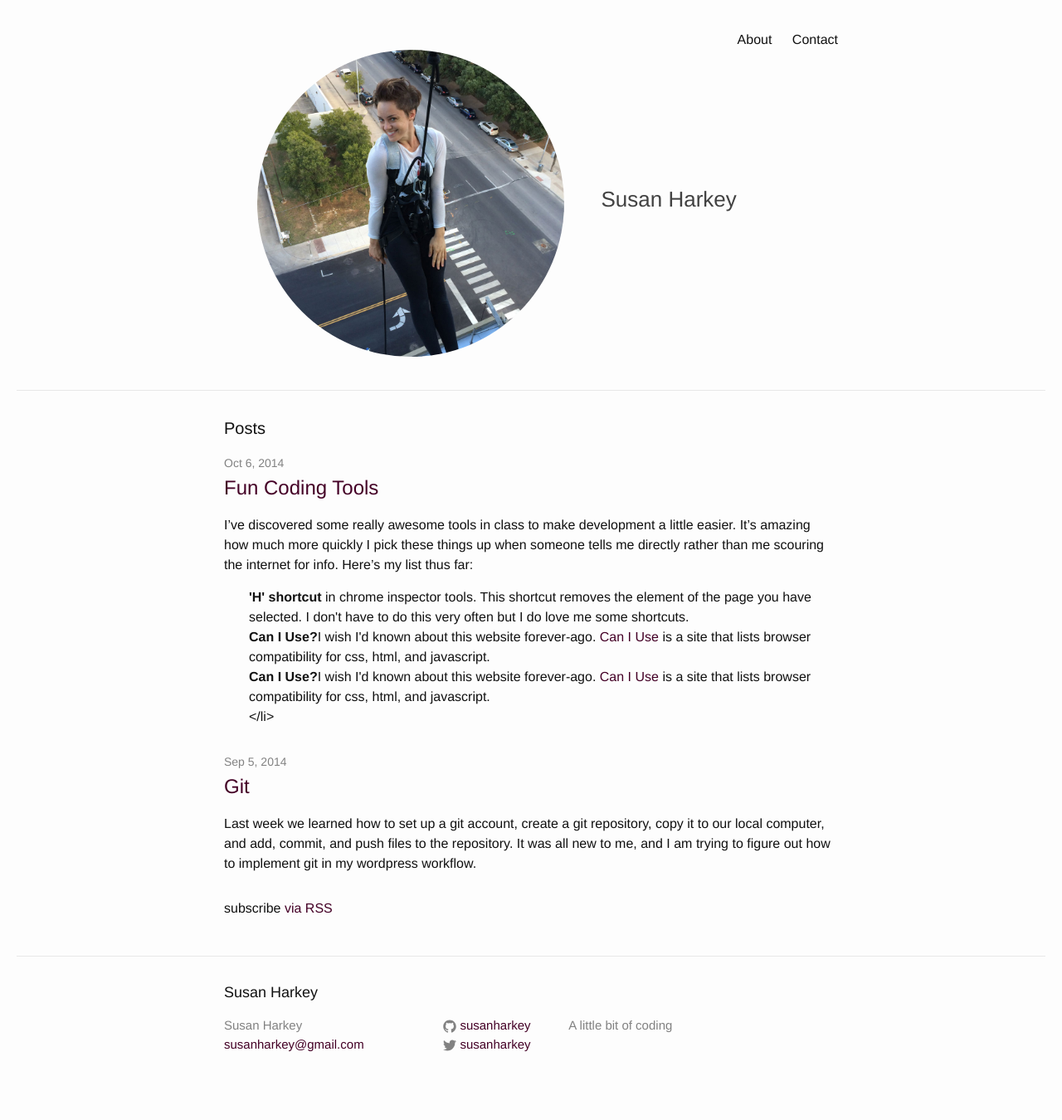
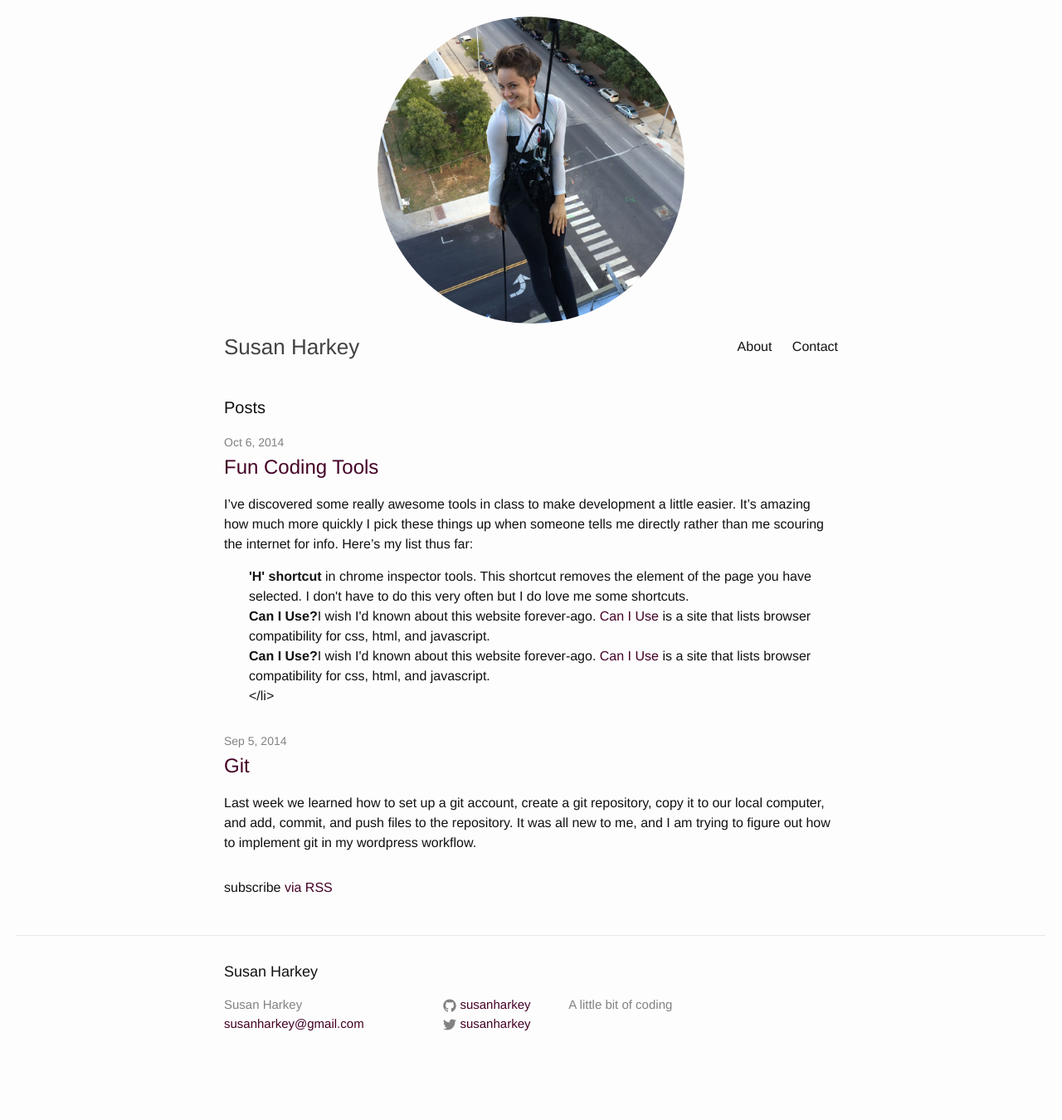
Before and after one commit to susanharkey/susanharkey.github.io, a Jekyll site: the page built from index.html, in a window 1280 px wide. Shown: the whole page at 83% size. Built offline with Jekyll 4.4.1, drawn with Linux system fonts in a browser that asks for light colours; after the commit the page ends 1325 px from its top, so only the background shows below that.

Commit message:
Fix image and nav layout on mobile

```diff
--- a/_sass/_layout.scss
+++ b/_sass/_layout.scss
@@ -2,7 +2,6 @@
  * Site header
  */
 .site-header {
-    border-bottom: 1px solid $grey-color-light;
     min-height: 56px;
 
     // Positioning context for the mobile navigation icon
@@ -38,9 +37,6 @@
     }
 
     @include media-query($on-palm) {
-        position: absolute;
-        top: 9px;
-        right: 30px;
         background-color: $background-color;
         border: 1px solid $grey-color-light;
         border-radius: 5px;
@@ -48,7 +44,7 @@
 
         .menu-icon {
             display: block;
-            float: right;
+            margin: 0 auto;
             width: 36px;
             height: 26px;
             line-height: 0;
--- a/css/style.css
+++ b/css/style.css
@@ -8,7 +8,9 @@
 
 .header-img {
 	border-radius: 50%;
-	padding: 2.5em;
+	width: 75%;
+	display: block;
+	margin: 0 auto;
 }
 
 @media (min-width: 600px){
```
